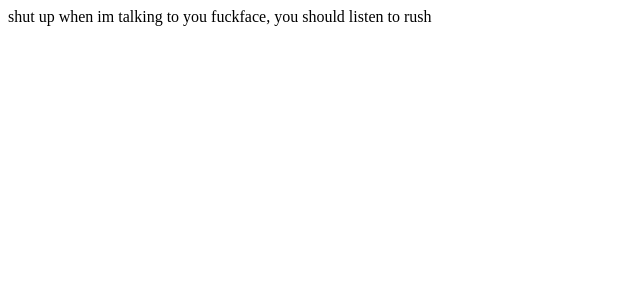
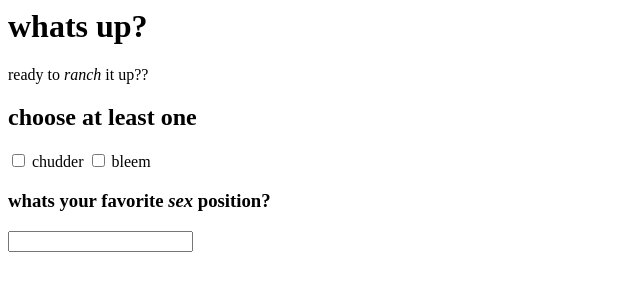
Before and after one commit to nooogeth/Art101, a plain HTML site: page index.html in a window 1280 px wide. Shown: the whole page, without its empty margins (0-640 px from the left). Drawn offline with Linux system fonts and the light colour scheme.

Commit message:
Update index.html

```diff
--- a/index.html
+++ b/index.html
@@ -1,2 +1,10 @@
-shut up when im talking to you fuckface,
-you should listen to rush
+<h1> whats up? </h1>
+
+<p> ready to <em>ranch</em> it up?? </p>
+
+<h2> choose at least one</h2>
+<input type="checkbox"> chudder
+<input type="checkbox"> bleem
+<h3> whats your favorite <em>sex</em> position?</h3>
+
+<input>
```
